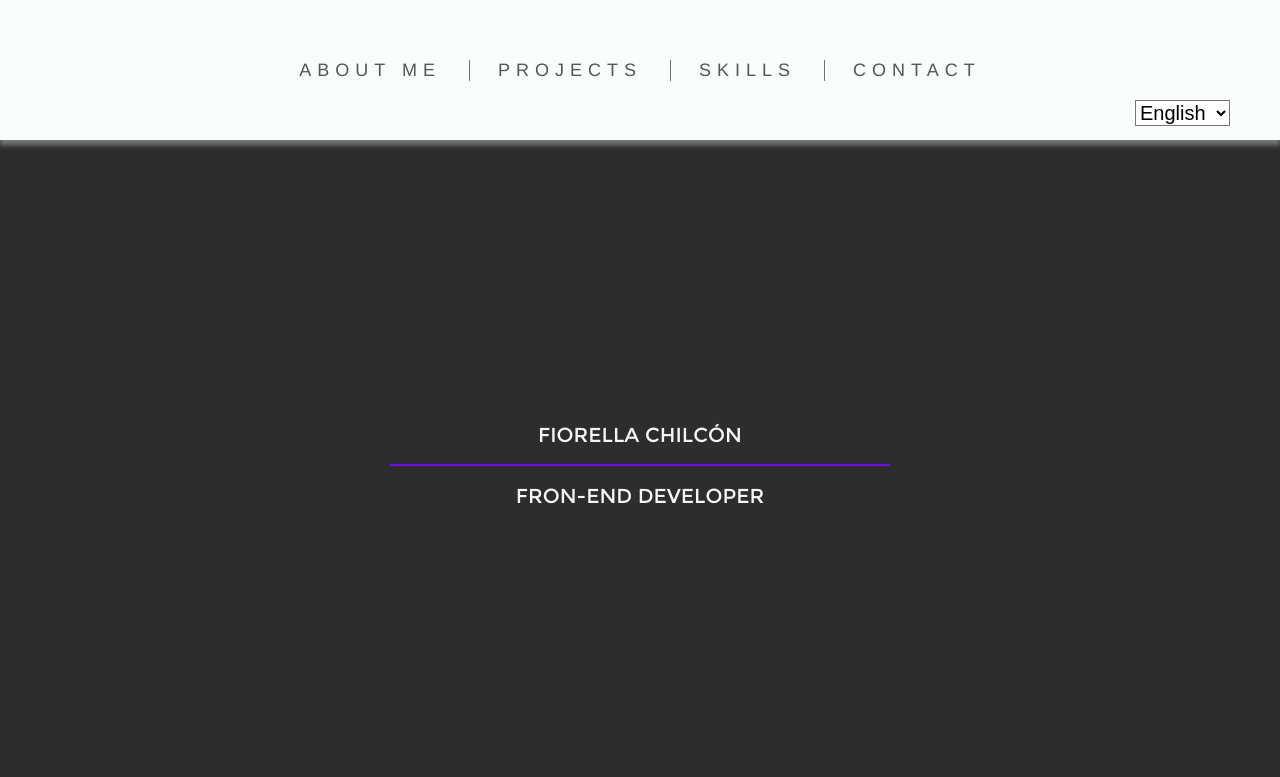
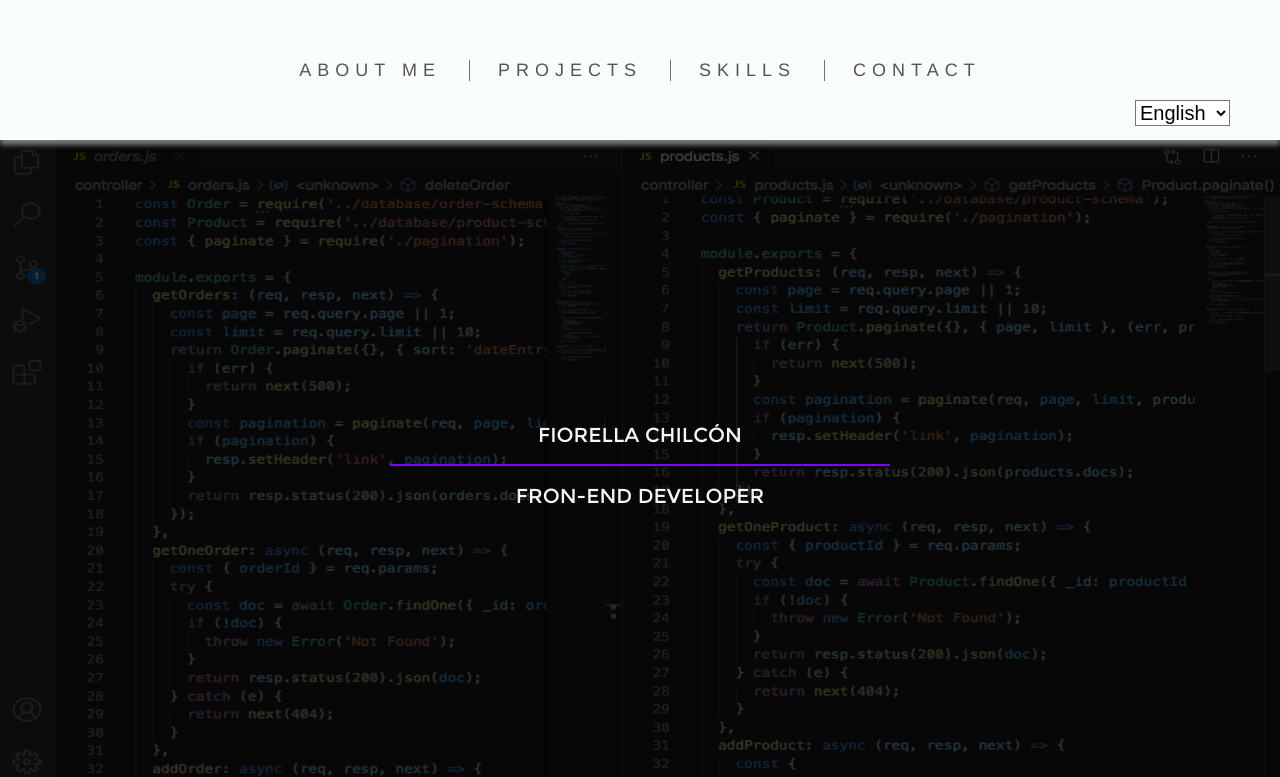
Before and after one commit to FiorellaChilcon/draft-portafolio, a website: page src/index.html in a window 1280 px wide. Shown: the top 777 px of the page. Drawn offline with Linux system fonts and the light colour scheme.

Commit message:
imagenes arregladas

```diff
--- a/src/new.css
+++ b/src/new.css
@@ -87,13 +87,13 @@ main{
     width: 100%;
     height: 650px;
     background-image: url('./img/background.png');
-    background-size: 100vw 650px;
+    background-size: 100% 650px;
     background-repeat: no-repeat;
 }
 #cover-page{
     width: 100%;
     height: 650px;
-    background-color: rgba(0, 0, 0, 0.822);
+    background-color: rgba(0, 0, 0, 0.767);
     flex-direction: column;
     color: whitesmoke;
 }
```
Also changed, not shown: src/img/Bunker.PNG, src/img/background.png (added), src/img/citalk.PNG, src/img/desktop.png, src/img/favicon-32x32.png, src/img/good-comunication.png, src/img/mdLinks.PNG, src/img/wikiatletas.PNG.
